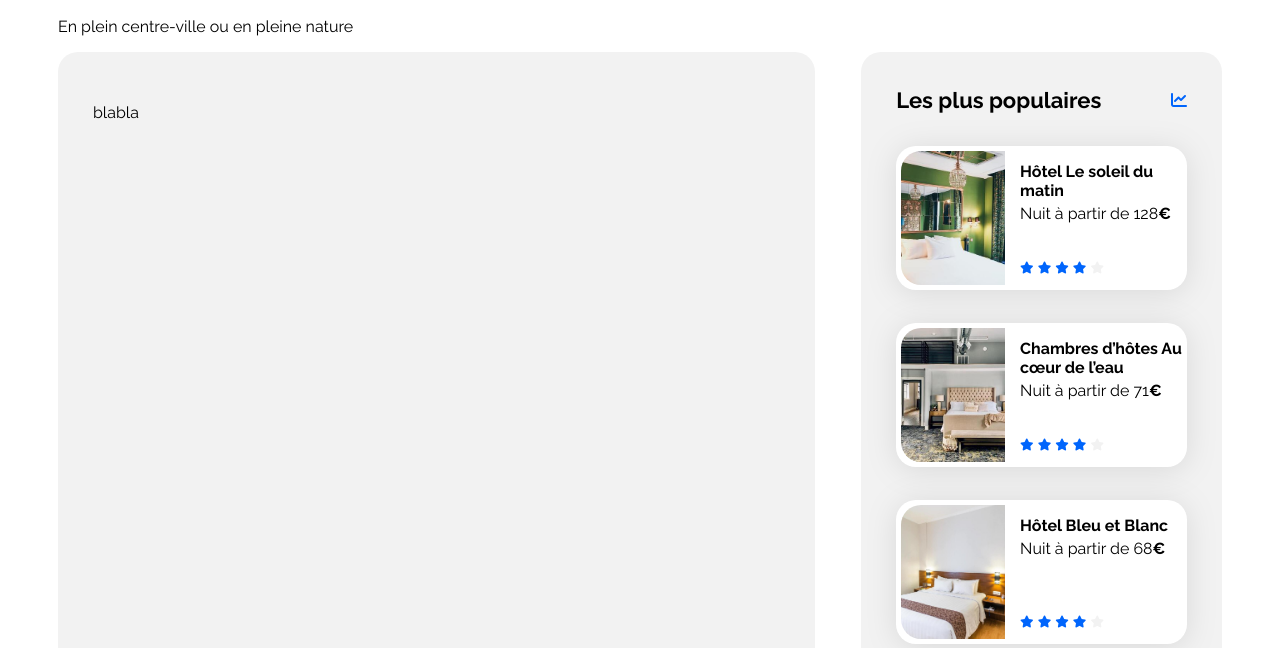
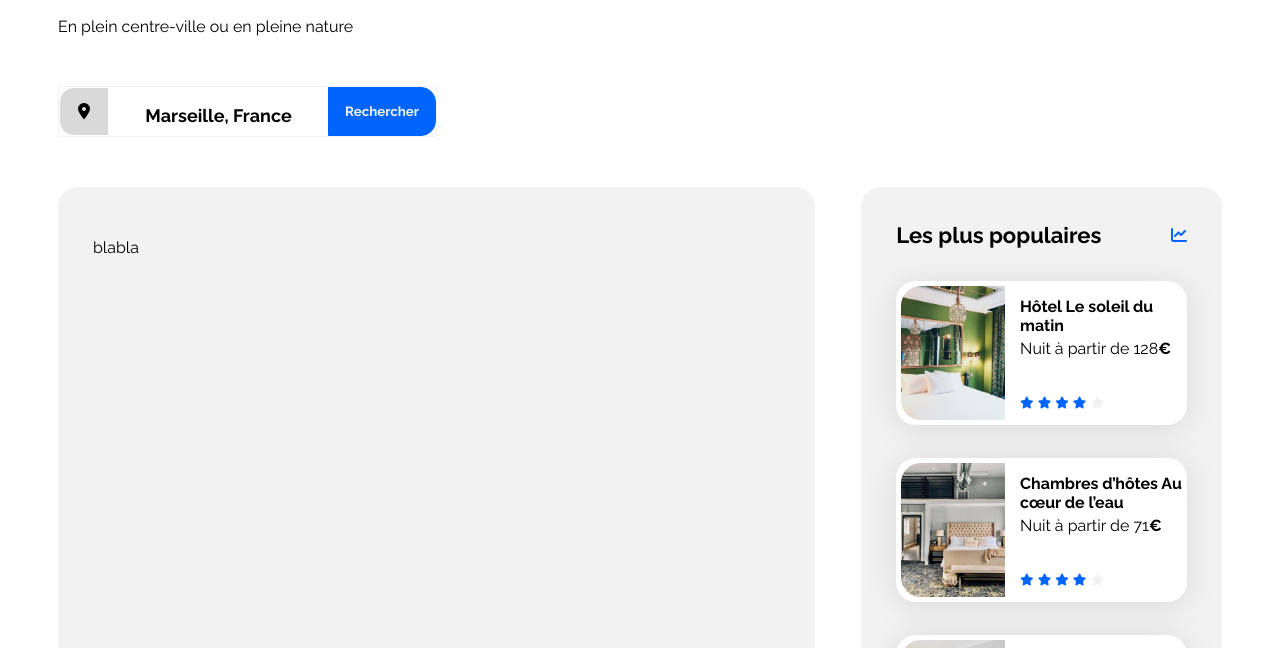
Before and after one commit to QBotella/Booki, a plain HTML site: page index.html in a window 1280 px wide. Shown: the part 143-791 px from the top of the page. Drawn offline with Linux system fonts and the light colour scheme.

Commit message:
étape 4 en cours

```diff
--- a/css/style.css
+++ b/css/style.css
@@ -44,6 +44,43 @@ a:visited {
 
 a {
     text-decoration: none;
+}
+
+.rechercher-logo {
+    border-radius: 15px 0px 0px 15px ;
+    border: solid #ffffff 1px;
+    padding: 14px 18px 15px 18px;
+    background-color: #d9d9d9;
+}
+
+.fa-location-dot {
+    color: black;
+}
+
+.main-rechercher{
+    display: flex;
+    text-align: center;
+    border: solid #F2F2F2 1px;
+    width: 377px;
+    height: 49px;
+    justify-content: space-between;
+    margin-top: 50px;
+    margin-bottom: 50px;
+}
+
+.rechercher-text {
+    font-size: 18px;
+    font-weight: 700;
+}
+
+.rechercher-button {
+    border-radius: 0px 15px 15px 0px;
+    border: solid #0065FC 1px;
+    padding: 15px 16px 15px 16px;
+    gap: 15px;
+    background-color: #0065FC;
+    color: #F2F2F2;
+    font-weight: bold;
 }
 
 a:hover {
--- a/index.html
+++ b/index.html
@@ -20,14 +20,18 @@
             <div class="header-container">
                 <div class="header-logo"><img src="./images/logo/Booki.png"></div>
                 <div class="header-sous-container">
-                    <div class="header-hebergements"><a href="#hebergements">Hébergements</a></div>
-                    <div class="header-activites"><a href="">Activités</a></div>
+                    <div class="header-hebergements"><a href="./index.html#hebergements">Hébergements</a></div>
+                    <div class="header-activites"><a href="./index.html#activites">Activités</a></div>
                 </div>
             </div>
         </header>
         <main>
             <h2>Trouvez votre hébergement pour des vacances de rêve</h2>
             <p>En plein centre-ville ou en pleine nature</p>
+            <form method="get" action="">
+                <div class="main-rechercher"><label class="rechercher-logo"><i class="fa-solid fa-location-dot"></i></label><p class="rechercher-text">Marseille, France</p>
+                <input type="submit" value="Rechercher" class="rechercher-button"></div>
+            </form>
             <section class="hebergements-and-populaires">
                 <section class="hebergements" id="hebergements">
                     <p>blabla</p>
@@ -92,6 +96,7 @@
                     </div>
                 </section>
             </section>
+            blabla
         </main>
         <footer></footer>
     </div>
```
